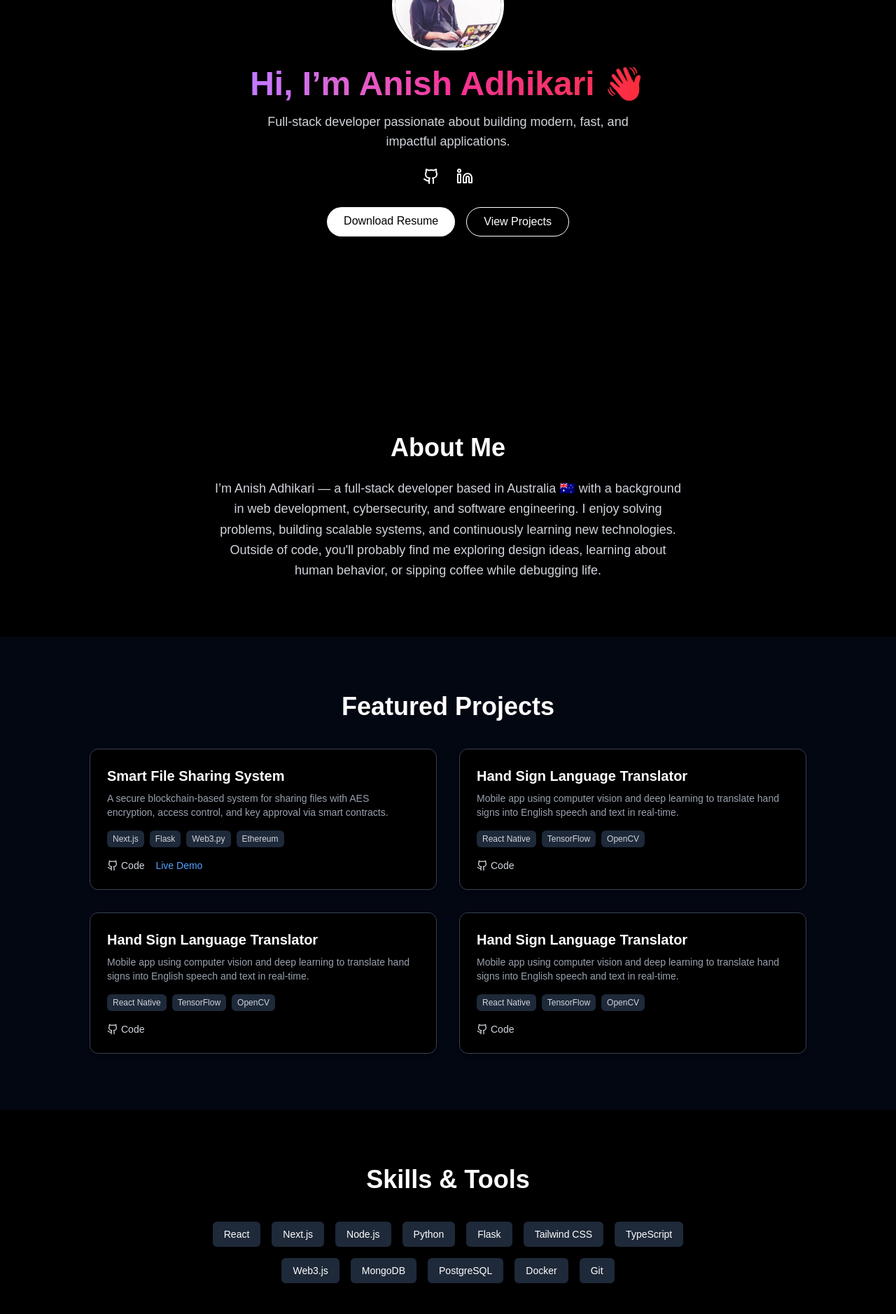
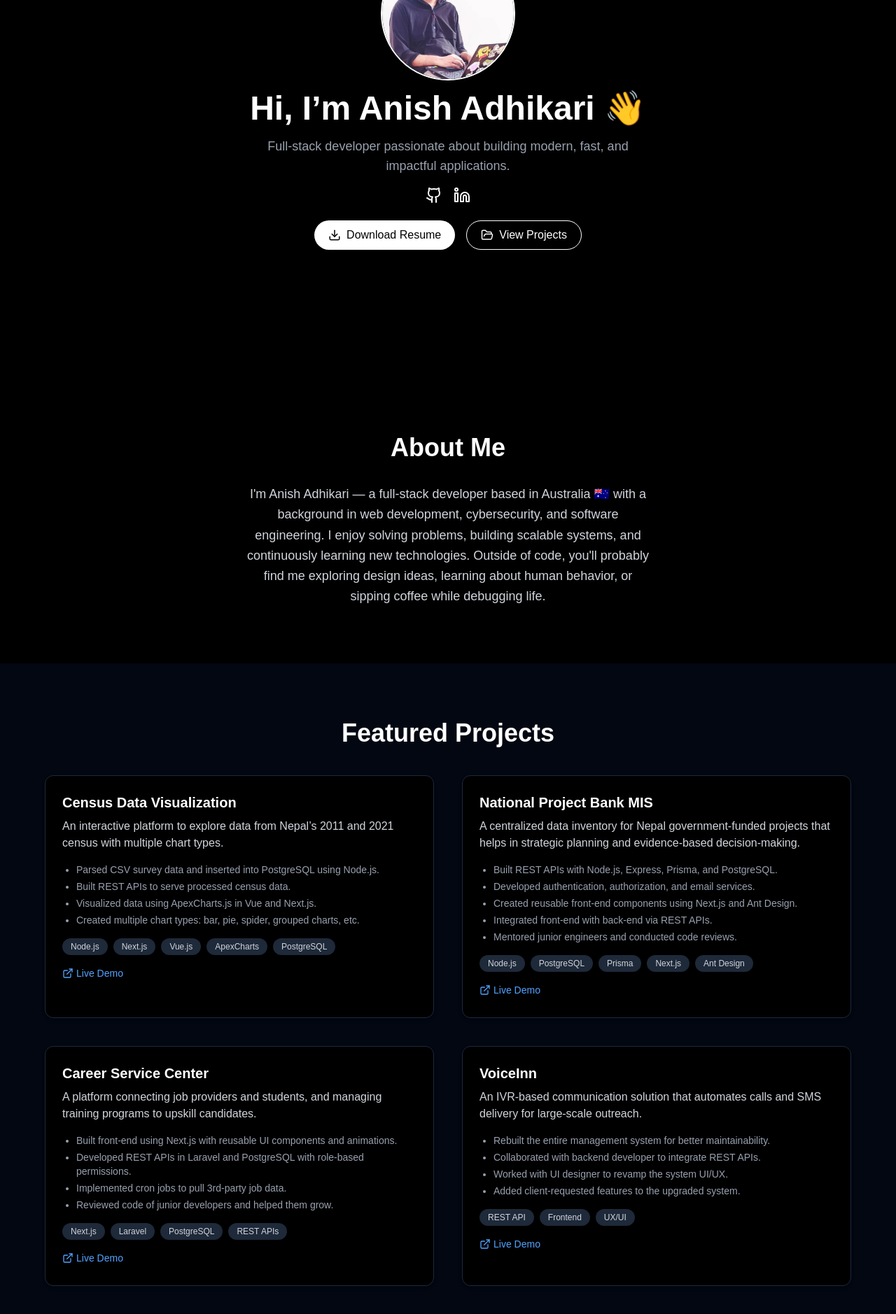
Before and after one commit to adhikari-anish/my-portfolio-website, a Next.js app: page / in a window 1280 px wide. Shown: the part 260-2138 px from the top of the page at 70% size. Built offline with nearby package versions, Linux system fonts and the light colour scheme; no server answers.

Commit message:
- [x] added projects - [x] added skills - [x] fixed design issues

```diff
--- a/package.json
+++ b/package.json
@@ -20,7 +20,9 @@
     "next-themes": "^0.4.6",
     "react": "^19.0.0",
     "react-dom": "^19.0.0",
+    "react-icons": "^5.5.0",
     "react-intersection-observer": "^9.16.0",
+    "react-tooltip": "^5.29.1",
     "sonner": "^2.0.6",
     "tailwind-merge": "^3.3.1",
     "zod": "^4.0.5"
--- a/src/app/page.tsx
+++ b/src/app/page.tsx
@@ -9,8 +9,6 @@ import Header from "@/components/header";
 import Hero from "@/components/hero";
 import Projects from "@/components/projects";
 import Skills from "@/components/skills";
-import { motion } from "framer-motion";
-import {Github, Linkedin} from 'lucide-react'
 
 
 
--- a/src/components/about.tsx
+++ b/src/components/about.tsx
@@ -6,10 +6,11 @@ export default function AboutMe() {
   return (
     <section
       id="about"
-      className="bg-black text-white px-6 py-20 flex flex-col items-center justify-center text-center"
+      className="bg-black text-white px-6 py-20 flex flex-col items-center text-center"
     >
+      {/* Section Title */}
       <motion.h2
-        className="text-3xl sm:text-4xl font-bold mb-6"
+        className="text-3xl sm:text-4xl font-bold mb-8"
         initial={{ opacity: 0, y: 30 }}
         whileInView={{ opacity: 1, y: 0 }}
         viewport={{ once: true }}
@@ -18,14 +19,15 @@ export default function AboutMe() {
         About Me
       </motion.h2>
 
+      {/* Description */}
       <motion.p
-        className="text-gray-300 max-w-2xl text-base sm:text-lg leading-relaxed"
-        initial={{ opacity: 0, y: 30 }}
+        className="text-base sm:text-lg text-gray-300 max-w-xl leading-relaxed"
+        initial={{ opacity: 0, y: 20 }}
         whileInView={{ opacity: 1, y: 0 }}
         viewport={{ once: true }}
         transition={{ duration: 0.6, delay: 0.2 }}
       >
-        I’m Anish Adhikari — a full-stack developer based in Australia 🇦🇺 with a background in web
+        I&apos;m Anish Adhikari — a full-stack developer based in Australia 🇦🇺 with a background in web
         development, cybersecurity, and software engineering. I enjoy solving problems, building scalable systems,
         and continuously learning new technologies. Outside of code, you&apos;ll probably find me exploring design ideas,
         learning about human behavior, or sipping coffee while debugging life.
--- a/src/components/hero.tsx
+++ b/src/components/hero.tsx
@@ -1,83 +1,73 @@
-"use client";
+'use client'
 
-import { motion } from "framer-motion";
-import Image from "next/image";
-import { Github, Linkedin } from "lucide-react";
+import { motion } from "framer-motion"
+import Image from "next/image"
+import { Github, Linkedin, Download, FolderOpen } from "lucide-react"
 
 export default function Hero() {
   return (
-    <section className="min-h-screen bg-black text-white flex flex-col items-center justify-center px-6 text-center">
-      {/* Profile Image */}
+    <section className="min-h-screen flex flex-col justify-center items-center text-center px-6 py-12 bg-black text-white">
       <motion.div
-        initial={{ opacity: 0, scale: 0.8 }}
-        animate={{ opacity: 1, scale: 1 }}
+        initial={{ opacity: 0, y: -30 }}
+        animate={{ opacity: 1, y: 0 }}
         transition={{ duration: 0.8 }}
       >
+        <div className="w-48 h-48 mx-auto mb-4 rounded-full overflow-hidden border-2 border-white">
           <Image
             src="/me.jpeg"
             alt="Anish Adhikari"
-          width={160}
-          height={160}
-          className="rounded-full border-4 border-white shadow-xl object-cover"
+            width={192}
+            height={192}
+            className="w-full h-full object-cover"
           />
-      </motion.div>
+        </div>
 
-      {/* Gradient Text Heading */}
-      <motion.h1
-        className="text-3xl sm:text-5xl font-extrabold mt-6 bg-gradient-to-r from-purple-400 via-pink-500 to-red-500 bg-clip-text text-transparent"
-        initial={{ opacity: 0, y: -20 }}
-        animate={{ opacity: 1, y: 0 }}
-        transition={{ duration: 0.6, delay: 0.3 }}
+        <h1 className="text-3xl md:text-5xl font-bold mb-4">
+          Hi, I’m Anish Adhikari <span className="inline-block animate-wave">👋</span>
+        </h1>
+
+        <p className="text-gray-400 text-lg max-w-xl mx-auto mb-4">
+          Full-stack developer passionate about building modern, fast, and impactful applications.
+        </p>
+
+        <div className="flex gap-4 justify-center mb-6">
+          <a
+            href="https://github.com/adhikari-anish"
+            target="_blank"
+            rel="noopener noreferrer"
+            className="hover:text-white"
           >
-        Hi, I’m Anish Adhikari 👋
-      </motion.h1>
+            <Github size={24} />
+          </a>
+          <a
+            href="https://www.linkedin.com/in/anish-adhikari/"
+            target="_blank"
+            rel="noopener noreferrer"
+            className="hover:text-white"
+          >
+            <Linkedin size={24} />
+          </a>
+        </div>
 
-      {/* Subheading */}
-      <motion.p
-        className="text-base sm:text-lg mt-4 text-gray-300 max-w-xl"
-        initial={{ opacity: 0, y: 20 }}
-        animate={{ opacity: 1, y: 0 }}
-        transition={{ duration: 0.6, delay: 0.5 }}
+        <div className="flex flex-wrap gap-4 justify-center">
+          <a
+            href="/anish_adhikari_resume.pdf"
+            download
+            className="flex items-center gap-2 bg-white text-black font-medium px-5 py-2 rounded-full hover:bg-gray-200 transition"
           >
-        Full-stack developer passionate about building modern, fast, and impactful applications.
-      </motion.p>
-
-      {/* Social Icons */}
-      <motion.div
-        className="flex items-center gap-6 mt-6 text-white text-2xl"
-        initial={{ opacity: 0 }}
-        animate={{ opacity: 1 }}
-        transition={{ delay: 0.7 }}
-      >
-        <a href="https://github.com/anishadhikari" target="_blank" aria-label="GitHub">
-          <Github className="hover:text-gray-400 transition" />
-        </a>
-        <a href="https://linkedin.com/in/anishadhikari" target="_blank" aria-label="LinkedIn">
-          <Linkedin className="hover:text-gray-400 transition" />
-        </a>
-      </motion.div>
-
-      {/* CTA Buttons */}
-      <motion.div
-        className="mt-8 flex flex-col sm:flex-row gap-4 justify-center"
-        initial={{ opacity: 0 }}
-        animate={{ opacity: 1 }}
-        transition={{ delay: 0.9 }}
-      >
-        <a
-          href="/resume.pdf"
-          target="_blank"
-          className="bg-white text-black px-6 py-2 rounded-full font-medium hover:bg-gray-200 transition"
-        >
+            <Download size={18} />
             Download Resume
           </a>
+
           <a
             href="#projects"
-          className="border border-white px-6 py-2 rounded-full font-medium hover:bg-white hover:text-black transition"
+            className="flex items-center gap-2 border border-white px-5 py-2 rounded-full hover:bg-white hover:text-black transition"
           >
+            <FolderOpen size={18} />
             View Projects
           </a>
+        </div>
       </motion.div>
     </section>
-  );
+  )
 }
--- a/src/components/projects.tsx
+++ b/src/components/projects.tsx
@@ -1,49 +1,106 @@
 "use client";
 
 import { motion } from "framer-motion";
-import { Github } from "lucide-react";
+import { ExternalLink } from "lucide-react";
 
 const projects = [
     {
-    title: "Smart File Sharing System",
-    description:
-      "A secure blockchain-based system for sharing files with AES encryption, access control, and key approval via smart contracts.",
-    github: "https://github.com/anishadhikari/smart-file-sharing",
-    live: "https://fileguard.vercel.app/",
-    tech: ["Next.js", "Flask", "Web3.py", "Ethereum"],
+    title: "Census Data Visualization",
+    summary:
+      "An interactive platform to explore data from Nepal’s 2011 and 2021 census with multiple chart types.",
+    responsibilities: [
+      "Parsed CSV survey data and inserted into PostgreSQL using Node.js.",
+      "Built REST APIs to serve processed census data.",
+      "Visualized data using ApexCharts.js in Vue and Next.js.",
+      "Created multiple chart types: bar, pie, spider, grouped charts, etc."
+    ],
+    live: "https://censusnepal.cbs.gov.np/results",
+    tech: ["Node.js", "Next.js", "Vue.js", "ApexCharts", "PostgreSQL"]
   },
   {
-    title: "Hand Sign Language Translator",
-    description:
-      "Mobile app using computer vision and deep learning to translate hand signs into English speech and text in real-time.",
-    github: "https://github.com/anishadhikari/hand-sign-translator",
-    live: "",
-    tech: ["React Native", "TensorFlow", "OpenCV"],
+    title: "National Project Bank MIS",
+    summary:
+      "A centralized data inventory for Nepal government-funded projects that helps in strategic planning and evidence-based decision-making.",
+    responsibilities: [
+      "Built REST APIs with Node.js, Express, Prisma, and PostgreSQL.",
+      "Developed authentication, authorization, and email services.",
+      "Created reusable front-end components using Next.js and Ant Design.",
+      "Integrated front-end with back-end via REST APIs.",
+      "Mentored junior engineers and conducted code reviews."
+    ],
+    live: "https://npbmis-stage.yipl.com.np/",
+    tech: ["Node.js", "PostgreSQL", "Prisma", "Next.js", "Ant Design"]
   },
   {
-    title: "Hand Sign Language Translator",
-    description:
-      "Mobile app using computer vision and deep learning to translate hand signs into English speech and text in real-time.",
-    github: "https://github.com/anishadhikari/hand-sign-translator",
-    live: "",
-    tech: ["React Native", "TensorFlow", "OpenCV"],
+    title: "Career Service Center",
+    summary:
+      "A platform connecting job providers and students, and managing training programs to upskill candidates.",
+    responsibilities: [
+      "Built front-end using Next.js with reusable UI components and animations.",
+      "Developed REST APIs in Laravel and PostgreSQL with role-based permissions.",
+      "Implemented cron jobs to pull 3rd-party job data.",
+      "Reviewed code of junior developers and helped them grow."
+    ],
+    live: "https://careerservicelab.com/",
+    tech: ["Next.js", "Laravel", "PostgreSQL", "REST APIs"]
   },
   {
-    title: "Hand Sign Language Translator",
-    description:
-      "Mobile app using computer vision and deep learning to translate hand signs into English speech and text in real-time.",
-    github: "https://github.com/anishadhikari/hand-sign-translator",
-    live: "",
-    tech: ["React Native", "TensorFlow", "OpenCV"],
+    title: "VoiceInn",
+    summary:
+      "An IVR-based communication solution that automates calls and SMS delivery for large-scale outreach.",
+    responsibilities: [
+      "Rebuilt the entire management system for better maintainability.",
+      "Collaborated with backend developer to integrate REST APIs.",
+      "Worked with UI designer to revamp the system UI/UX.",
+      "Added client-requested features to the upgraded system."
+    ],
+    live: "http://voiceinn.net/",
+    tech: ["REST API", "Frontend", "UX/UI"]
   },
-  // Add more projects here
+  {
+    title: "UAHEP Grievance System",
+    summary:
+      "A grievance redressal platform for the Upper Arun Hydroelectric Project by Nepal Electricity Authority and World Bank.",
+    responsibilities: [
+      "Developed the front-end using HTML, CSS, jQuery, and D3.js.",
+      "Collaborated with the World Bank team to gather and implement requirements.",
+      "Created multiple entry-points for complaints (web, officer, mobile app)."
+    ],
+    live: "http://uahep-grmss.yipl.com.np/",
+    tech: ["HTML", "CSS", "jQuery", "D3.js"]
+  },
+  {
+    title: "Mellekh Visualization Board",
+    summary:
+      "An interactive board visualizing data for Mellekh Rural Municipality.",
+    responsibilities: [
+      "Used Vue.js to build the client-side application.",
+      "Worked with designer and client to finalize design system.",
+      "Integrated API from backend to fetch real-time data."
+    ],
+    live: "https://mellekh-viz.susasan.org/",
+    tech: ["Vue.js", "API Integration", "Design System"]
+  },
+  {
+    title: "Infrastructure Management System (IMS)",
+    summary:
+      "A platform enabling elected officials and citizens to track progress of local infrastructure projects.",
+    responsibilities: [
+      "Fixed dashboard map/chart issues and table filters.",
+      "Worked with clients to gather feedback and refine features.",
+      "Added new chart features and developed supporting APIs for admin/public views."
+    ],
+    live: "https://ims.susasan.org/",
+    tech: ["JavaScript", "Charts", "Admin APIs"]
+  }
 ];
+
 
 export default function Projects() {
   return (
     <section
       id="projects"
-      className="bg-gray-950 text-white px-6 py-20 flex flex-col items-center justify-center"
+      className="bg-gray-950 text-white px-6 py-20 flex flex-col items-center"
     >
       <motion.h2
         className="text-3xl sm:text-4xl font-bold mb-10 text-center"
@@ -55,48 +112,42 @@ export default function Projects() {
         Featured Projects
       </motion.h2>
 
-      <div className="grid sm:grid-cols-2 gap-8 w-full max-w-5xl">
+      <div className="grid sm:grid-cols-2 gap-10 w-full max-w-6xl">
         {projects.map((project, index) => (
           <motion.div
             key={index}
-            className="bg-black border border-gray-700 rounded-xl p-6 shadow-md hover:shadow-lg transition"
+            className="bg-black border border-gray-800 rounded-xl p-6 shadow-md hover:shadow-lg transition"
             initial={{ opacity: 0, y: 30 }}
             whileInView={{ opacity: 1, y: 0 }}
             viewport={{ once: true }}
             transition={{ duration: 0.5, delay: index * 0.2 }}
           >
-            <h3 className="text-xl font-semibold mb-2">{project.title}</h3>
-            <p className="text-gray-400 text-sm mb-4">{project.description}</p>
+            <h3 className="text-xl font-semibold text-white mb-2">{project.title}</h3>
+            <p className="text-gray-300 text-base mb-4">{project.summary}</p>
+
+            <ul className="list-disc pl-5 space-y-1 text-sm text-gray-400 mb-4">
+              {project.responsibilities.map((item, i) => (
+                <li key={i}>{item}</li>
+              ))}
+            </ul>
 
             <div className="flex flex-wrap gap-2 text-xs text-gray-300 mb-4">
               {project.tech.map((tech, i) => (
-                <span key={i} className="bg-gray-800 px-2 py-1 rounded-md">
+                <span key={i} className="bg-gray-800 px-3 py-1 rounded-full">
                   {tech}
                 </span>
               ))}
             </div>
 
-            <div className="flex gap-4">
-              {project.github && (
-                <a
-                  href={project.github}
-                  target="_blank"
-                  className="text-gray-300 hover:text-white flex items-center gap-1 text-sm"
-                >
-                  <Github size={16} />
-                  Code
-                </a>
-              )}
             {project.live && (
               <a
                 href={project.live}
                 target="_blank"
-                  className="text-sm text-blue-400 hover:underline"
+                className="text-sm text-blue-400 hover:underline inline-flex items-center gap-1"
               >
-                  Live Demo
+                <ExternalLink size={16} /> Live Demo
               </a>
             )}
-            </div>
           </motion.div>
         ))}
       </div>
--- a/src/components/skills.tsx
+++ b/src/components/skills.tsx
@@ -1,44 +1,61 @@
-"use client";
+'use client'
 
-import { motion } from "framer-motion";
+import {
+  SiHtml5,
+  SiCss3,
+  SiSass,
+  SiTailwindcss,
+  SiJavascript,
+  SiTypescript,
+  SiReact,
+  SiRedux,
+  SiNextdotjs,
+  SiNodedotjs,
+  SiNestjs,
+  SiLaravel,
+  SiPhp,
+  SiPostgresql,
+  SiMongodb,
+  SiPrisma,
+  SiDocker,
+  SiGit,
+} from 'react-icons/si'
 
 const skills = [
-  "React", "Next.js", "Node.js", "Python", "Flask", "Tailwind CSS",
-  "TypeScript", "Web3.js", "MongoDB", "PostgreSQL", "Docker", "Git",
-];
+  { name: 'HTML5', icon: <SiHtml5 className="text-orange-500" /> },
+  { name: 'CSS3', icon: <SiCss3 className="text-blue-500" /> },
+  { name: 'Sass', icon: <SiSass className="text-pink-400" /> },
+  { name: 'Tailwind', icon: <SiTailwindcss className="text-sky-400" /> },
+  { name: 'JavaScript', icon: <SiJavascript className="text-yellow-400" /> },
+  { name: 'TypeScript', icon: <SiTypescript className="text-blue-600" /> },
+  { name: 'React', icon: <SiReact className="text-cyan-400" /> },
+  { name: 'Redux', icon: <SiRedux className="text-purple-600" /> },
+  { name: 'Next.js', icon: <SiNextdotjs className="text-white" /> },
+  { name: 'Node.js', icon: <SiNodedotjs className="text-green-600" /> },
+  { name: 'NestJS', icon: <SiNestjs className="text-red-600" /> },
+  { name: 'Laravel', icon: <SiLaravel className="text-red-500" /> },
+  { name: 'PHP', icon: <SiPhp className="text-indigo-500" /> },
+  { name: 'PostgreSQL', icon: <SiPostgresql className="text-blue-800" /> },
+  { name: 'MongoDB', icon: <SiMongodb className="text-green-500" /> },
+  { name: 'Prisma', icon: <SiPrisma className="text-white" /> },
+  { name: 'Docker', icon: <SiDocker className="text-blue-500" /> },
+  { name: 'Git', icon: <SiGit className="text-orange-600" /> },
+]
 
 export default function Skills() {
   return (
-    <section
-      id="skills"
-      className="bg-black text-white px-6 py-20 text-center flex flex-col items-center"
-    >
-      <motion.h2
-        className="text-3xl sm:text-4xl font-bold mb-10"
-        initial={{ opacity: 0, y: 30 }}
-        whileInView={{ opacity: 1, y: 0 }}
-        viewport={{ once: true }}
-        transition={{ duration: 0.6 }}
-      >
-        Skills & Tools
-      </motion.h2>
-
-      <motion.div
-        className="flex flex-wrap justify-center gap-4 max-w-3xl"
-        initial={{ opacity: 0 }}
-        whileInView={{ opacity: 1 }}
-        viewport={{ once: true }}
-        transition={{ delay: 0.2, duration: 0.6 }}
-      >
-        {skills.map((skill, index) => (
-          <span
-            key={index}
-            className="bg-gray-800 px-4 py-2 rounded-md text-sm hover:bg-gray-700 transition"
-          >
-            {skill}
-          </span>
-        ))}
-      </motion.div>
+    <section id="skills" className="py-16 bg-[#0b0b0b] text-white">
+      <div className="container mx-auto px-4 text-center">
+        <h2 className="text-3xl md:text-4xl font-bold mb-10">Skills & Tools</h2>
+        <div className="grid grid-cols-2 sm:grid-cols-3 md:grid-cols-4 lg:grid-cols-6 gap-8 justify-items-center">
+          {skills.map((skill, index) => (
+            <div key={index} className="flex flex-col items-center space-y-2 hover:scale-110 transition">
+              <div className="text-5xl">{skill.icon}</div>
+              <span className="text-sm text-gray-300">{skill.name}</span>
+            </div>
+          ))}
+        </div>
+      </div>
     </section>
-  );
+  )
 }
```
Also changed, not shown: src/components/contact.tsx (+8 -5 lines), src/components/footer.tsx (+5 -3 lines), 2 other files (tests, documents, lock files or other folders). Lines whose indentation alone changed are shown as unchanged.
